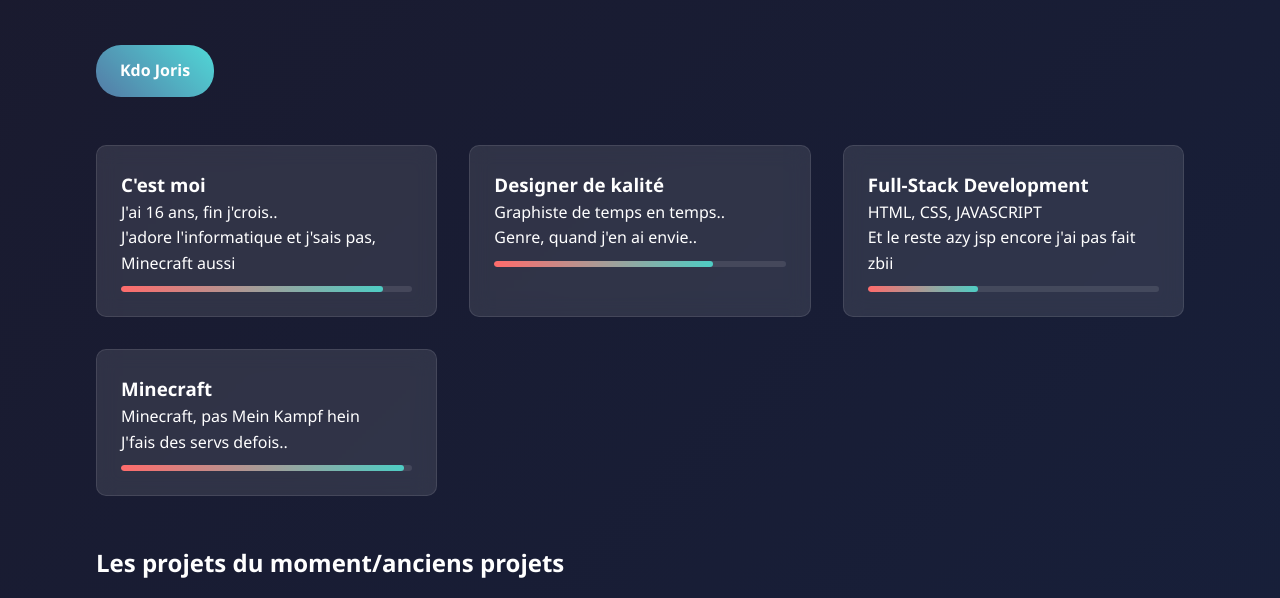
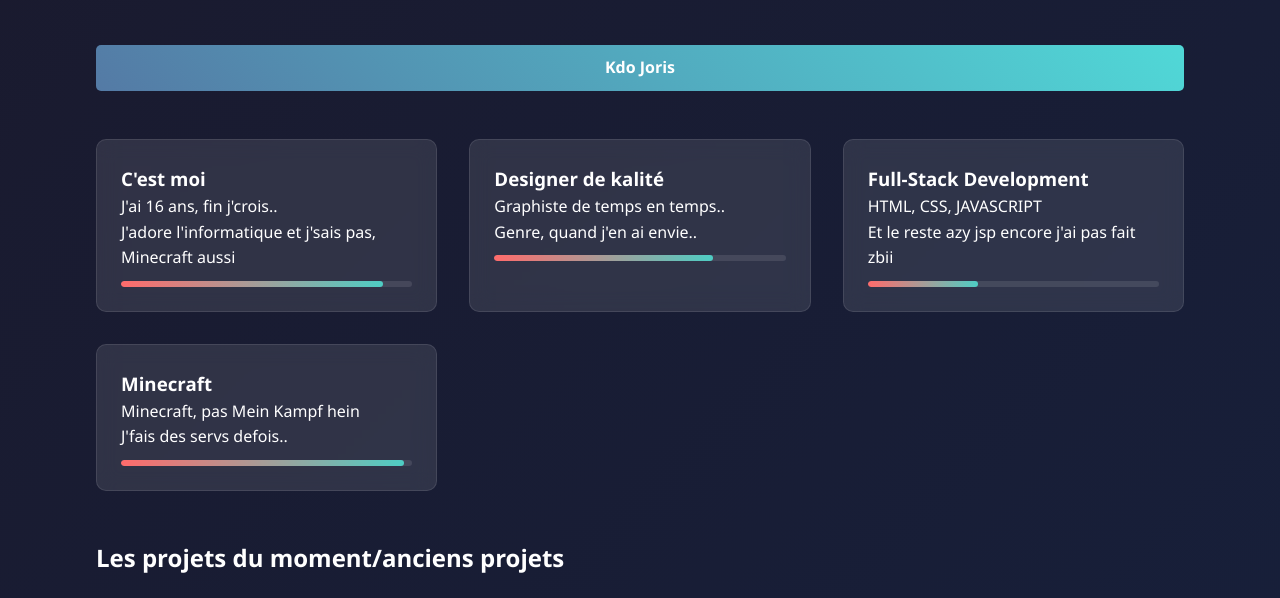
Before and after one commit to KendiiiiiiiiiiX/niketarace, a plain HTML site: page index.html in a window 1280 px wide. Shown: the part 201-799 px from the top of the page. Drawn offline with Linux system fonts and the light colour scheme.

Commit message:
Update index.html

```diff
--- a/index.html
+++ b/index.html
@@ -20,7 +20,7 @@
             </div>
         </div>
 
-        <a href="https://kendix.netlify.app/rickroll.html" class="social-btn">Kdo Joris</a>
+        <a href="https://kendix.netlify.app/rickroll.html" class="social-btn" style="display: block; margin: 20px auto; text-align: center; background-color: #007bff; color: white; padding: 10px 20px; border-radius: 5px; text-decoration: none;">Kdo Joris</a>
 
         <div class="skills">
             <div class="skill-card">
```
